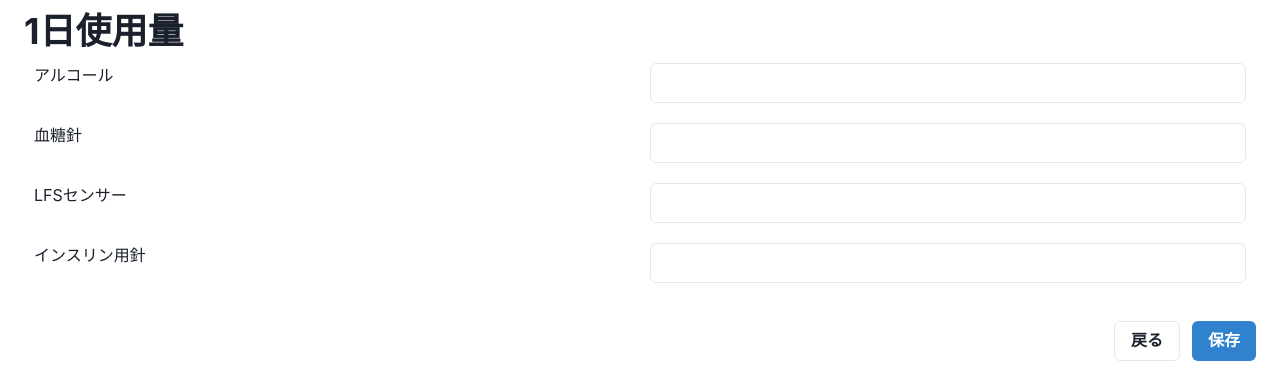
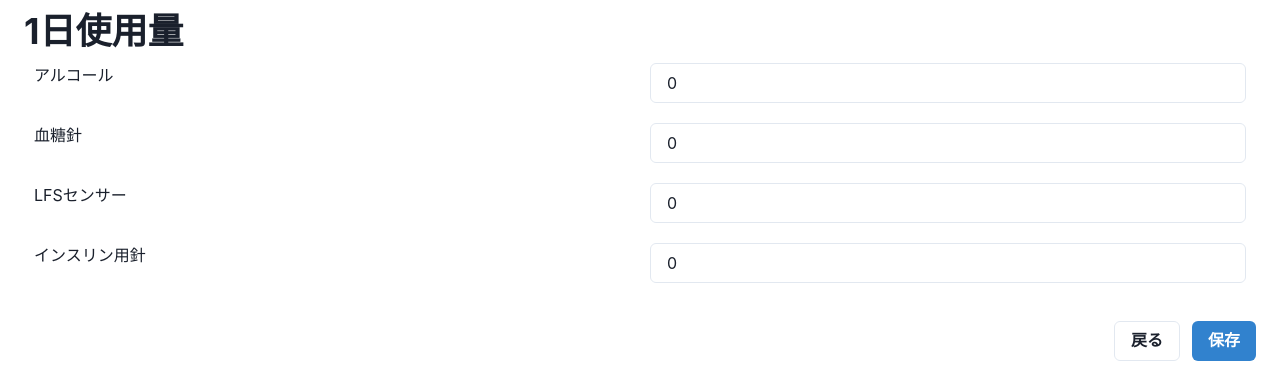
Before and after one commit to souldew/Diabetes-Calculator, a Next.js app: page / in a window 1280 px wide. Both pictures are taken after a click on the icon 1124 px from the left and 30 px from the top of the page. Shown: the part 423-797 px from the top of the page. Built offline with nearby package versions, Linux system fonts and the light colour scheme.

Commit message:
設定項目のReact stateを作成

```diff
--- a/app/components/DrawerSettings.tsx
+++ b/app/components/DrawerSettings.tsx
@@ -46,6 +46,31 @@ export default function DrawerSettings({ calculateStateSettings }: Props) {
   }[] = [
     { unit: INSULIN_UNITS[0], type: "fast" },
     { unit: INSULIN_UNITS[1], type: "long" },
+  ];
+
+  const recievedTypes: {
+    prescription: string;
+    type: "alcohol" | "glucoseNeedle" | "LFS" | "insulinNeedle";
+  }[] = [
+    { prescription: PRESCRIPTION_ITEMS[0], type: "alcohol" },
+    { prescription: PRESCRIPTION_ITEMS[1], type: "glucoseNeedle" },
+    { prescription: PRESCRIPTION_ITEMS[2], type: "LFS" },
+    { prescription: PRESCRIPTION_ITEMS[3], type: "insulinNeedle" },
+  ];
+
+  const recievedMinumunUnitTypes: {
+    prescription: string;
+    type:
+      | "alcohol"
+      | "glucoseNeedle"
+      | "LFS"
+      | "insulinNeedle"
+      | "fastActingInsulin"
+      | "longActingInsulin";
+  }[] = [
+    ...recievedTypes,
+    { prescription: INSULIN_UNITS[0], type: "fastActingInsulin" },
+    { prescription: INSULIN_UNITS[1], type: "longActingInsulin" },
   ];
 
   return (
@@ -119,11 +144,26 @@ export default function DrawerSettings({ calculateStateSettings }: Props) {
 
             <Heading>1日使用量</Heading>
             <SimpleGrid columns={2}>
-              {PRESCRIPTION_ITEMS.map((item) => {
+              {/* {PRESCRIPTION_ITEMS.map((item) => { */}
+              {recievedTypes.map((recievedType) => {
+                // console.log("aa" + recievedType.type);
                 return (
                   <>
-                    <Text className={styles.padding10px}>{item}</Text>
-                    <NumberInput className={styles.padding10px}>
+                    <Text className={styles.padding10px}>
+                      {recievedType.prescription}
+                    </Text>
+                    <NumberInput
+                      className={styles.padding10px}
+                      value={calculateSettings.consume[recievedType.type]}
+                      onChange={(e) => {
+                        setCalculateSettingsWrapper(
+                          calculateSettings,
+                          setCalculateSettings,
+                          `consume.${recievedType.type}`,
+                          e as unknown as number
+                        );
+                      }}
+                    >
                       <NumberInputField></NumberInputField>
                     </NumberInput>
                   </>
@@ -141,11 +181,24 @@ export default function DrawerSettings({ calculateStateSettings }: Props) {
 
             <Heading>最小受け取り単位</Heading>
             <SimpleGrid columns={2}>
-              {[...PRESCRIPTION_ITEMS, ...INSULIN_UNITS].map((item) => {
+              {recievedMinumunUnitTypes.map((item) => {
                 return (
                   <>
-                    <Text className={styles.padding10px}>{item}</Text>
-                    <NumberInput className={styles.padding10px}>
+                    <Text className={styles.padding10px}>
+                      {item.prescription}
+                    </Text>
+                    <NumberInput
+                      className={styles.padding10px}
+                      value={calculateSettings.recieveMinimunUnit[item.type]}
+                      onChange={(e) => {
+                        setCalculateSettingsWrapper(
+                          calculateSettings,
+                          setCalculateSettings,
+                          `recieveMinimunUnit.${item.type}`,
+                          e as unknown as number
+                        );
+                      }}
+                    >
                       <NumberInputField></NumberInputField>
                     </NumberInput>
                   </>
@@ -173,7 +226,6 @@ const setCalculateSettingsWrapper = (
   value: number
 ) => {
   const path = key.split(".");
-
   try {
     switch (path[0]) {
       case "consume":
@@ -211,16 +263,27 @@ const setCalculateSettingsWrapper = (
             }
             break;
           case "alcohol":
-            break;
           case "glucoseNeedle":
-            break;
           case "LFS":
-            break;
-          case "insulinNeedles":
+          case "insulinNeedle":
+            setCalculateSettings({
+              ...calculateSettings,
+              consume: {
+                ...calculateSettings.consume,
+                [path[1]]: value,
+              },
+            });
             break;
         }
         break;
       case "recieveMinimunUnit":
+        setCalculateSettings({
+          ...calculateSettings,
+          [path[0]]: {
+            ...calculateSettings.recieveMinimunUnit,
+            [path[1]]: value,
+          },
+        });
         break;
     }
   } catch (e) {
--- a/app/components/types/types.ts
+++ b/app/components/types/types.ts
@@ -16,7 +16,7 @@ export type CalculateSettings = {
     alcohol: number;
     glucoseNeedle: number;
     LFS: number;
-    insulinNeedles: number;
+    insulinNeedle: number;
   };
   recieveMinimunUnit: {
     alcohol: number;
--- a/app/page.tsx
+++ b/app/page.tsx
@@ -38,7 +38,7 @@ export default function Page() {
         alcohol: 0,
         glucoseNeedle: 0,
         LFS: 0,
-        insulinNeedles: 0,
+        insulinNeedle: 0,
       },
       recieveMinimunUnit: {
         alcohol: 0,
```
